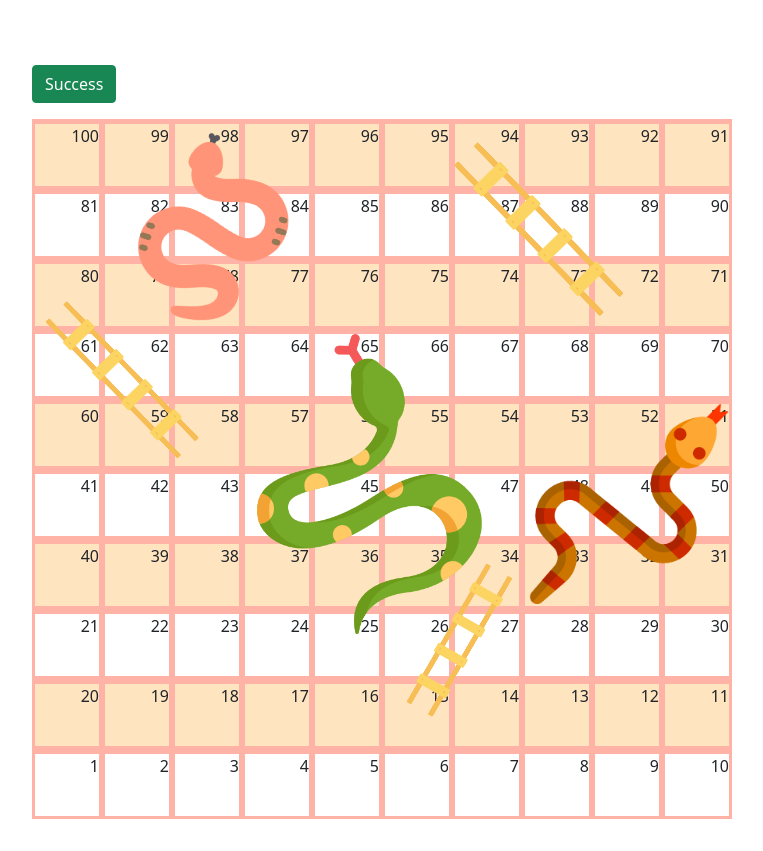
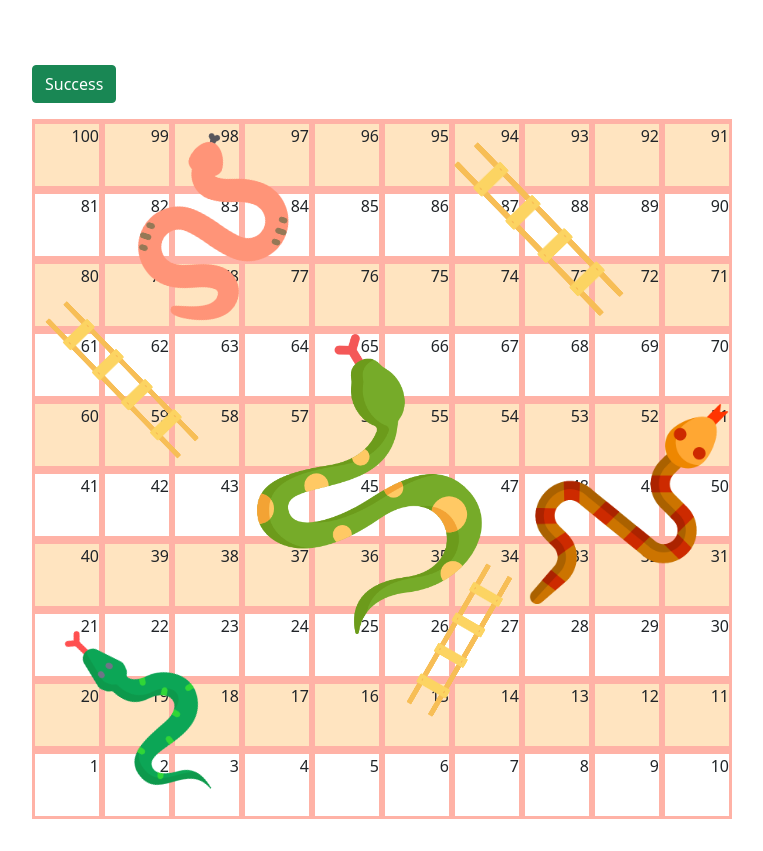
Before and after one commit to vaishnavikhushi14/Snake-and-ladder, a plain HTML site: page index.html in a window 1280 px wide. Shown: the part 135-986 px from the top of the page, without its empty margins (188-951 px from the left). Before the commit the page ends 954 px from the top, so only its background shows below. Drawn offline with nearby package versions, Linux system fonts and the light colour scheme; files whose address does not match are found by name.

Commit message:
Update index.html

```diff
--- a/index.html
+++ b/index.html
@@ -67,7 +67,7 @@
 
   <div class="box" id="b21">21</div>
   <div class="box" id="b22">22</div>
-  <div class="box" id="b23"><img id="snk10"src="images/snk10.png" alt="" height="200"><span>23</span></div>
+  <div class="box" id="b23"><img id="snk10"src="snk10.png" alt="" height="200"><span>23</span></div>
   <div class="box" id="b24">24</div>
   <div class="box" id="b25">25</div>
   <div class="box" id="b26">26</div>
```
